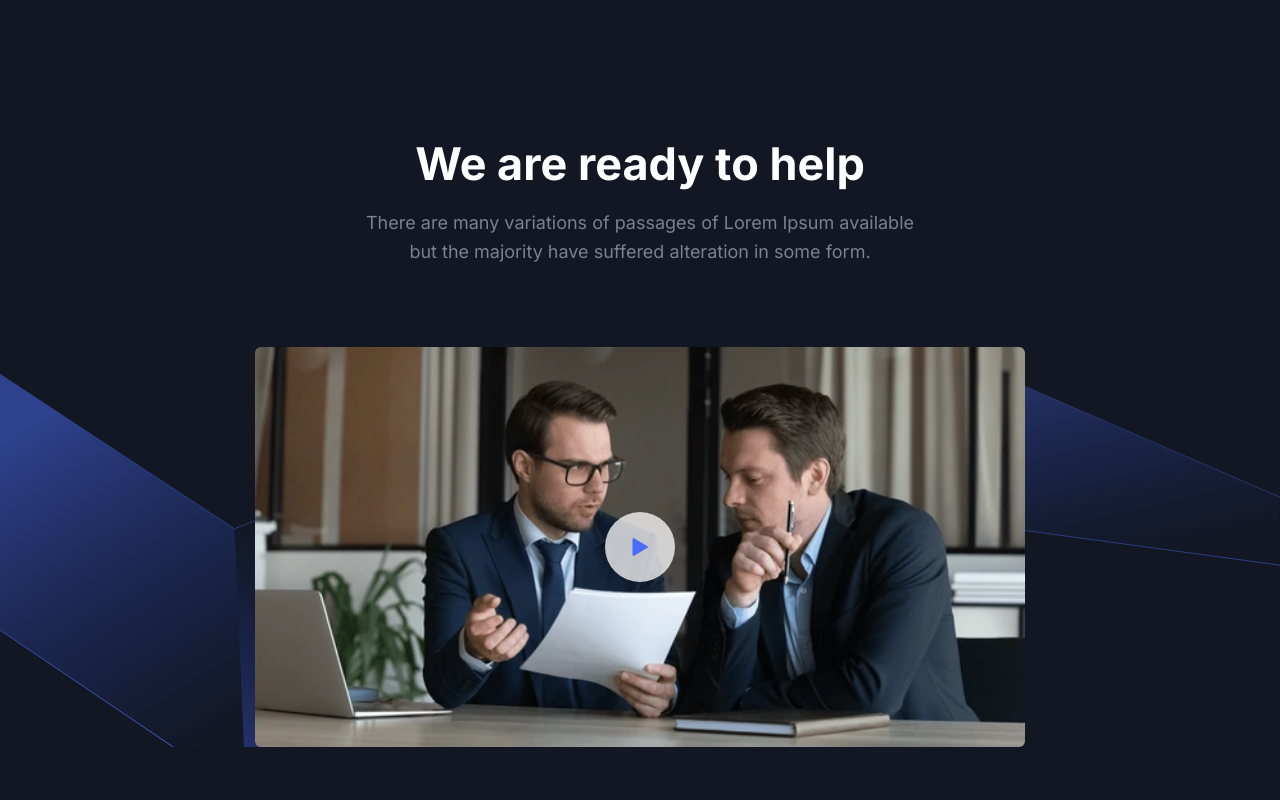
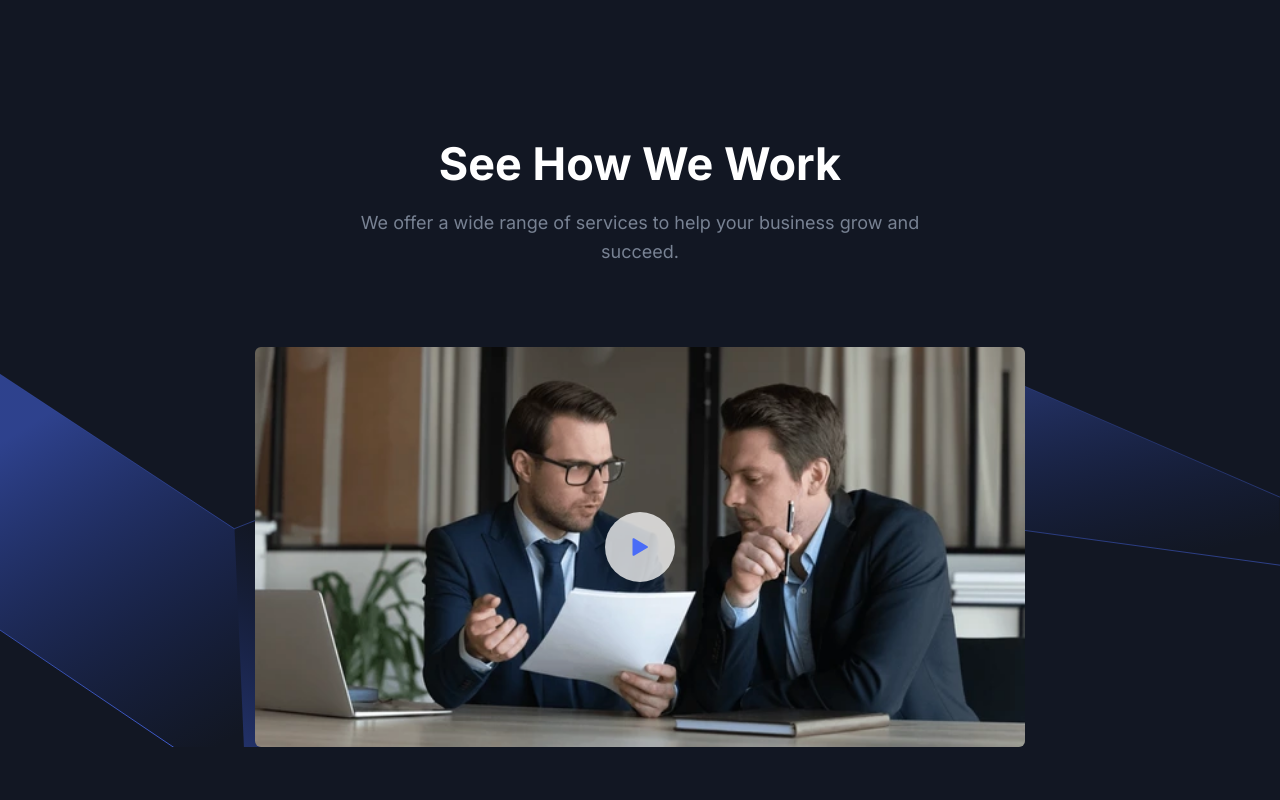
Before and after one commit to yoh-space/Yo-Tech, a Next.js app: page / in a window 1280 px wide. Shown: the part 1600-2400 px from the top of the page. Built offline with nearby package versions, Linux system fonts and the light colour scheme.

Commit message:
update price list and video section 	modified:   src/components/Footer/index.tsx 	modified:   src/components/Header/index.tsx 	modified:   src/components/Pricing/index.tsx 	modified:   src/components/Video/index.tsx

```diff
--- a/src/components/Footer/index.tsx
+++ b/src/components/Footer/index.tsx
@@ -27,8 +27,7 @@ const Footer = () => {
                   />
                 </Link>
                 <p className="mb-9 text-base leading-relaxed text-body-color dark:text-body-color-dark">
-                  Lorem ipsum dolor sit amet, consectetur adipiscing elit.
-                  Integer lobortis.
+                  we are a team of passionate developers dedicated to delivering top-notch tech solutions that drive innovation and success.
                 </p>
                 <div className="flex items-center">
                   <a
--- a/src/components/Header/index.tsx
+++ b/src/components/Header/index.tsx
@@ -57,7 +57,7 @@ const Header = () => {
                 } `}
               >
                 <Image
-                  src="/images/logo/logo.svg"
+                  src="/images/logo/logo-2.svg"
                   alt="logo"
                   width={140}
                   height={20}
--- a/src/components/Pricing/index.tsx
+++ b/src/components/Pricing/index.tsx
@@ -7,152 +7,112 @@ import PricingBox from "./PricingBox";
 const Pricing = () => {
   const [isMonthly, setIsMonthly] = useState(true);
 
+  const packages = [
+    {
+      packageName: "Portfolio",
+      price: "14,999",
+      duration: "ETB",
+      bgColor: "bg-black text-white",
+      subtitle: "Perfect for personal portfolios and small projects.",
+      features: [
+        { text: "Domain name (1 Year)", status: "active" },
+        { text: "Hosting (1 Year)", status: "active" },
+        { text: "Strategy & Consulting", status: "active" },
+        { text: "Creative Web Design", status: "active" },
+        { text: "Responsive Website", status: "active" },
+        { text: "User Experience", status: "active" },
+        { text: "SEO", status: "active" },
+        { text: "1 Month Maintenance", status: "active" },
+        { text: "All free Plugins Installed", status: "inactive" },
+        { text: "10 Post Featured Image", status: "inactive" },
+        { text: "Web Page Advertisement", status: "inactive" },
+        { text: "Installing Sub-domains", status: "inactive" },
+        { text: "Fascinated Features", status: "inactive" },
+        { text: "Marketing Features", status: "inactive" },
+      ],
+    },
+    {
+      packageName: "Blog",
+      price: "19,999",
+      duration: "ETB",
+      bgColor: "bg-black text-white",
+      subtitle: "Ideal for bloggers and content creators.",
+      features: [
+        { text: "Domain name (1 Year)", status: "active" },
+        { text: "Hosting (1 Year)", status: "active" },
+        { text: "Strategy & Consulting", status: "active" },
+        { text: "Creative Web Design", status: "active" },
+        { text: "Responsive Web Design", status: "active" },
+        { text: "User Experience", status: "active" },
+        { text: "SEO", status: "active" },
+        { text: "2 Month Maintenance", status: "active" },
+        { text: "All free Plugins Installed", status: "active" },
+        { text: "5 Post Featured Image", status: "active" },
+        { text: "Web Page Advertisement", status: "active" },
+        { text: "Installing Sub-domains", status: "inactive" },
+        { text: "Fascinated Features", status: "inactive" },
+        { text: "Marketing Features", status: "inactive" },
+      ],
+    },
+    {
+      packageName: "Business",
+      price: "29,999",
+      duration: "ETB",
+      bgColor: "bg-black text-white",
+      subtitle: "For enterprises needing a robust and scalable website.",
+      features: [
+        { text: "Domain name (1 Year)", status: "active" },
+        { text: "Hosting (1 Year)", status: "active" },
+        { text: "Strategy & Consulting", status: "active" },
+        { text: "Creative Web Design", status: "active" },
+        { text: "Responsive Web Design", status: "active" },
+        { text: "User Experience", status: "active" },
+        { text: "SEO", status: "active" },
+        { text: "3 Month Maintenance", status: "active" },
+        { text: "All free Plugins Installed", status: "active" },
+        { text: "10 Post Featured Image", status: "active" },
+        { text: "Web Page Advertisement", status: "active" },
+        { text: "Installing Sub-domain", status: "active" },
+        { text: "Fascinated Features", status: "active" },
+        { text: "Database Customization", status: "active" },
+      ],
+    },
+  ];
+
   return (
     <section id="pricing" className="relative z-10 py-16 md:py-20 lg:py-28">
       <div className="container">
         <SectionTitle
           title="Simple and Affordable Pricing"
-          paragraph="There are many variations of passages of Lorem Ipsum available but the majority have suffered alteration in some form."
+          paragraph="Choose the plan that suits your needs. Our packages include everything to get your website online and performing."
           center
           width="665px"
         />
 
-        <div className="w-full">
-          <div className="mb-8 flex justify-center md:mb-12 lg:mb-16">
-            <span
-              onClick={() => setIsMonthly(true)}
-              className={`${
-                isMonthly
-                  ? "pointer-events-none text-primary"
-                  : "text-dark dark:text-white"
-              } mr-4 cursor-pointer text-base font-semibold`}
+        <div className="grid grid-cols-1 gap-8 md:grid-cols-3">
+          {packages.map((pkg, index) => (
+            <PricingBox
+              key={index}
+              packageName={pkg.packageName}
+              price={pkg.price}
+              duration={pkg.duration}
+              subtitle={pkg.subtitle}
             >
-              Monthly
-            </span>
-            <div
-              onClick={() => setIsMonthly(!isMonthly)}
-              className="flex cursor-pointer items-center"
-            >
-              <div className="relative">
-                <div className="h-5 w-14 rounded-full bg-[#1D2144] shadow-inner"></div>
-                <div
-                  className={`${
-                    isMonthly ? "" : "translate-x-full"
-                  } shadow-switch-1 absolute left-0 top-[-4px] flex h-7 w-7 items-center justify-center rounded-full bg-primary transition`}
-                >
-                  <span className="active h-4 w-4 rounded-full bg-white"></span>
-                </div>
+              <div className={`${pkg.bgColor} p-6 rounded-lg`}>
+                {pkg.features.map((feature, i) => (
+                  <OfferList
+                    key={i}
+                    text={feature.text}
+                    status={feature.status as "active" | "inactive"}
+                  />
+                ))}
+                <button className="mt-4 w-full rounded bg-blue-600 p-3 text-white font-semibold hover:bg-blue-700 transition">
+                  START: {pkg.price} {pkg.duration}
+                </button>
               </div>
-            </div>
-            <span
-              onClick={() => setIsMonthly(false)}
-              className={`${
-                isMonthly
-                  ? "text-dark dark:text-white"
-                  : "pointer-events-none text-primary"
-              } ml-4 cursor-pointer text-base font-semibold`}
-            >
-              Yearly
-            </span>
-          </div>
+            </PricingBox>
+          ))}
         </div>
-
-        <div className="grid grid-cols-1 gap-x-8 gap-y-10 md:grid-cols-2 lg:grid-cols-3">
-          <PricingBox
-            packageName="Lite"
-            price={isMonthly ? "40" : "120"}
-            duration={isMonthly ? "mo" : "yr"}
-            subtitle="Lorem ipsum dolor sit amet adiscing elit Mauris egestas enim."
-          >
-            <OfferList text="All UI Components" status="active" />
-            <OfferList text="Use with Unlimited Projects" status="active" />
-            <OfferList text="Commercial Use" status="active" />
-            <OfferList text="Email Support" status="active" />
-            <OfferList text="Lifetime Access" status="inactive" />
-            <OfferList text="Free Lifetime Updates" status="inactive" />
-          </PricingBox>
-          <PricingBox
-            packageName="Basic"
-            price={isMonthly ? "399" : "789"}
-            duration={isMonthly ? "mo" : "yr"}
-            subtitle="Lorem ipsum dolor sit amet adiscing elit Mauris egestas enim."
-          >
-            <OfferList text="All UI Components" status="active" />
-            <OfferList text="Use with Unlimited Projects" status="active" />
-            <OfferList text="Commercial Use" status="active" />
-            <OfferList text="Email Support" status="active" />
-            <OfferList text="Lifetime Access" status="active" />
-            <OfferList text="Free Lifetime Updates" status="inactive" />
-          </PricingBox>
-          <PricingBox
-            packageName="Plus"
-            price={isMonthly ? "589" : "999"}
-            duration={isMonthly ? "mo" : "yr"}
-            subtitle="Lorem ipsum dolor sit amet adiscing elit Mauris egestas enim."
-          >
-            <OfferList text="All UI Components" status="active" />
-            <OfferList text="Use with Unlimited Projects" status="active" />
-            <OfferList text="Commercial Use" status="active" />
-            <OfferList text="Email Support" status="active" />
-            <OfferList text="Lifetime Access" status="active" />
-            <OfferList text="Free Lifetime Updates" status="active" />
-          </PricingBox>
-        </div>
-      </div>
-
-      <div className="absolute bottom-0 left-0 z-[-1]">
-        <svg
-          width="239"
-          height="601"
-          viewBox="0 0 239 601"
-          fill="none"
-          xmlns="http://www.w3.org/2000/svg"
-        >
-          <rect
-            opacity="0.3"
-            x="-184.451"
-            y="600.973"
-            width="196"
-            height="541.607"
-            rx="2"
-            transform="rotate(-128.7 -184.451 600.973)"
-            fill="url(#paint0_linear_93:235)"
-          />
-          <rect
-            opacity="0.3"
-            x="-188.201"
-            y="385.272"
-            width="59.7544"
-            height="541.607"
-            rx="2"
-            transform="rotate(-128.7 -188.201 385.272)"
-            fill="url(#paint1_linear_93:235)"
-          />
-          <defs>
-            <linearGradient
-              id="paint0_linear_93:235"
-              x1="-90.1184"
-              y1="420.414"
-              x2="-90.1184"
-              y2="1131.65"
-              gradientUnits="userSpaceOnUse"
-            >
-              <stop stopColor="#4A6CF7" />
-              <stop offset="1" stopColor="#4A6CF7" stopOpacity="0" />
-            </linearGradient>
-            <linearGradient
-              id="paint1_linear_93:235"
-              x1="-159.441"
-              y1="204.714"
-              x2="-159.441"
-              y2="915.952"
-              gradientUnits="userSpaceOnUse"
-            >
-              <stop stopColor="#4A6CF7" />
-              <stop offset="1" stopColor="#4A6CF7" stopOpacity="0" />
-            </linearGradient>
-          </defs>
-        </svg>
       </div>
     </section>
   );
--- a/src/components/Video/index.tsx
+++ b/src/components/Video/index.tsx
@@ -13,8 +13,8 @@ export default function Video() {
       <section className="relative z-10 py-16 md:py-20 lg:py-28">
         <div className="container">
           <SectionTitle
-            title="We are ready to help"
-            paragraph="There are many variations of passages of Lorem Ipsum available but the majority have suffered alteration in some form."
+            title="See How We Work"
+            paragraph="We offer a wide range of services to help your business grow and succeed."
             center
             mb="80px"
           />
```
